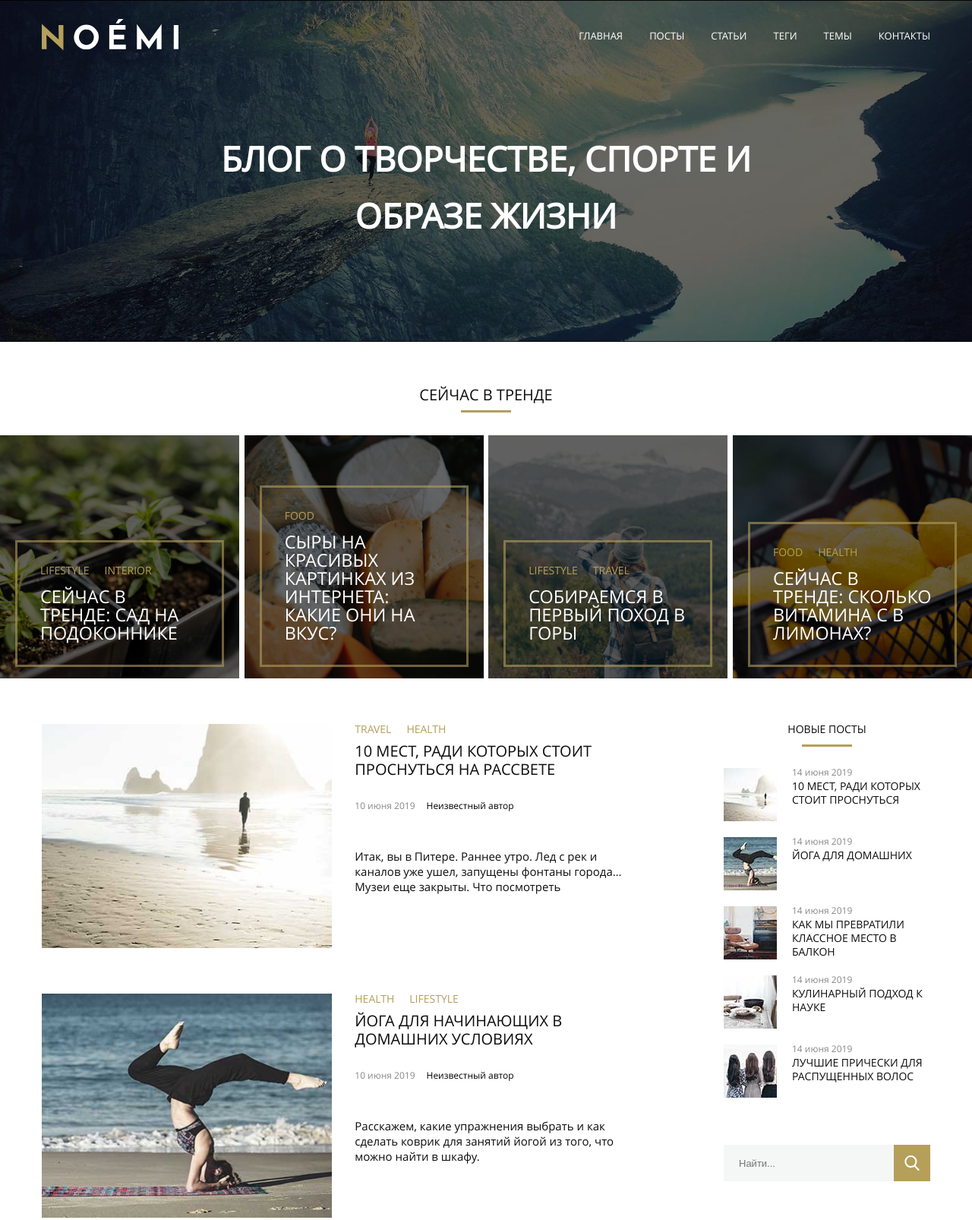
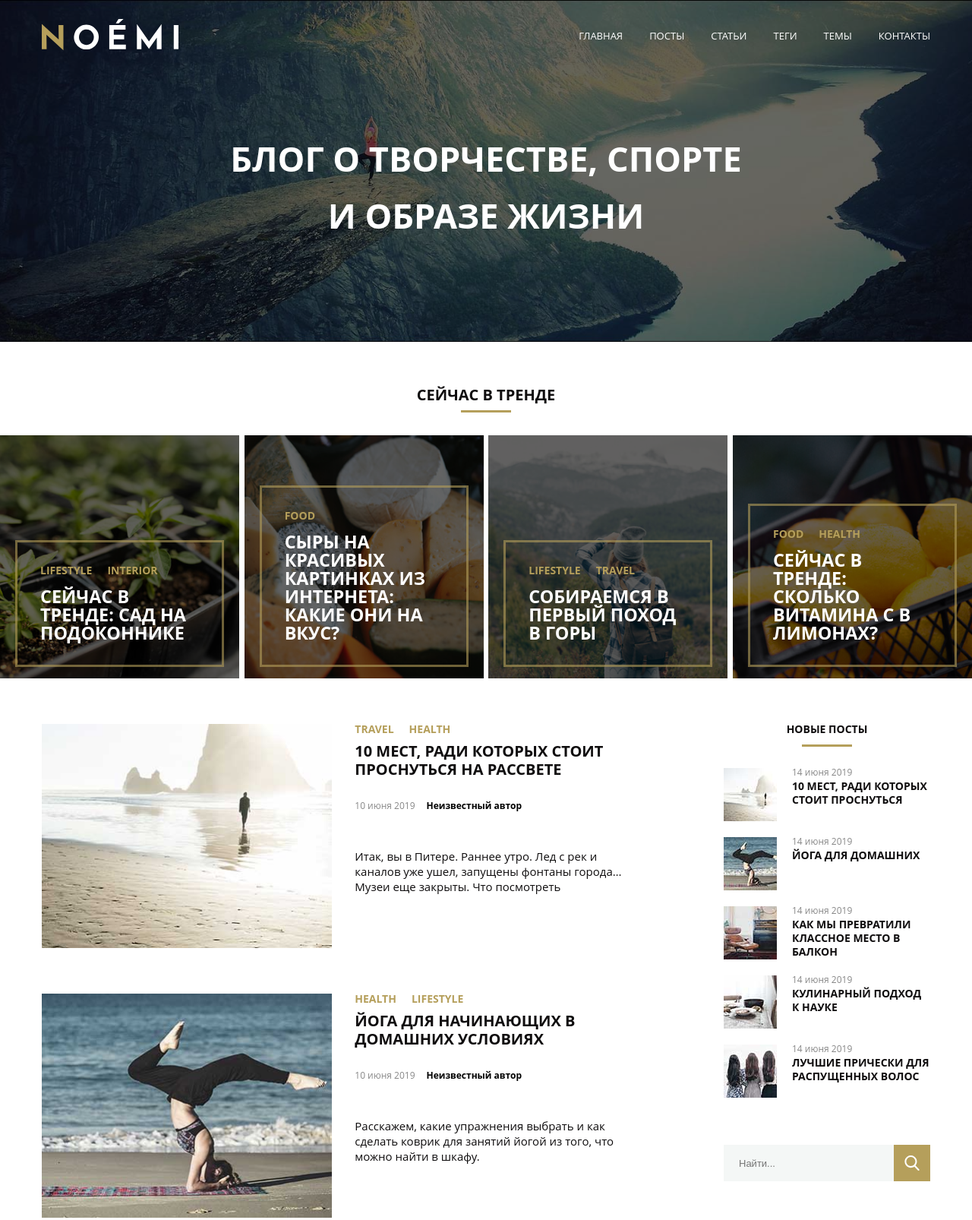
Before and after one commit to partizanka/diploma_khmara_2, a plain HTML site: page index.html in a window 1280 px wide. Shown: the top 1606 px of the page at 76% size. Drawn offline with Linux system fonts and the light colour scheme.

Commit message:
change page

```diff
--- a/css/style.css
+++ b/css/style.css
@@ -25,7 +25,8 @@
 
 body {
     margin: 0;
-    font-family: "Open Sans Regular", sans-serif;
+    font-family: "Open Sans", sans-serif;
+    font-weight: 400;
     line-height: 1;
     color: #0f0d0e;
 }
@@ -165,8 +166,8 @@ a:hover {
 
 .content-title {
     margin: 0 0 30px;
-    font-family: "Open Sans Bold", sans-serif;
     font-size: 20px;
+    font-weight: 700;
     text-align: center;
     text-transform: uppercase;
 }
@@ -248,7 +249,7 @@ a:hover {
 
 .trend-anchor-link {
     display: block;
-    font-family: "Open Sans Bold", sans-serif;
+    font-weight: 700;
     font-size: 14px;
     text-decoration: none;
     text-transform: uppercase;
@@ -261,7 +262,7 @@ a:hover {
 
 .trend-title-link {
     display: block;
-    font-family: "Open Sans Bold", sans-serif;
+    font-weight: 700;
     font-size: 20px;
     line-height: 24px;
     text-transform: uppercase;
@@ -319,7 +320,7 @@ a:hover {
 
 .post-anchor-link {
     display: block;
-    font-family: "Open Sans Bold", sans-serif;
+    font-weight: 700;
     font-size: 14px;
     text-decoration: none;
     text-transform: uppercase;
@@ -343,7 +344,7 @@ a:hover {
 }
 
 .post-title {
-    font-family: "Open Sans Bold", sans-serif;
+    font-weight: 700;
     font-size: 20px;
     line-height: 24px;
 }
@@ -359,7 +360,7 @@ a:hover {
 }
 
 .post-info-author {
-    font-family: "Open Sans Bold", sans-serif;
+    font-weight: 700;
     margin: 0 0 0 15px;
     font-size: 12px;
     color: #000;
@@ -384,7 +385,7 @@ a:hover {
 
 .sidebar-title {
     margin: 0 0 28px;
-    font-family: "Open Sans Bold", sans-serif;
+    font-weight: 700;
     font-size: 14px;
     text-align: center;
     text-transform: uppercase;
@@ -446,7 +447,7 @@ a:hover {
 }
 
 .new-post-title {
-    font-family: "Open Sans Bold", sans-serif;
+    font-weight: 700;
     font-size: 14px;
     line-height: 18px;
 }
@@ -563,7 +564,7 @@ a:hover {
 
 .topic-link {
     display: inline-block;
-    font-family: "Open Sans Bold", sans-serif;
+    font-weight: 700;
     font-size: 14px;
     color: #000;
 }
@@ -574,7 +575,7 @@ a:hover {
 
 .topic-number {
     vertical-align: super;
-    font-family: "Open Sans Bold", sans-serif;
+    font-weight: 700;
     font-size: 12px;
     color: #b59f5b;
 }
@@ -608,7 +609,7 @@ a:hover {
 
 .product-title {
     margin: 0 0 8px;
-    font-family: "Open Sans Bold", sans-serif;
+    font-weight: 700;
     font-size: 20px;
     text-transform: uppercase;
 }
@@ -633,7 +634,7 @@ a:hover {
 .product-link {
     padding: 18px 30px;
     text-transform: uppercase;
-    font-family: "Open Sans Bold", sans-serif;
+    font-weight: 700;
     font-size: 14px;
     color: #fff;
     background-color: #b59f5b;
@@ -645,7 +646,7 @@ a:hover {
 }
 
 .product-prises {
-    font-family: "Open Sans Bold", sans-serif;
+    font-weight: 700;
     font-size: 20px;
     text-transform: uppercase;
 }
@@ -750,7 +751,7 @@ a:hover {
 
 .feedback-title {
     margin: 0 0 28px;
-    font-family: "Open Sans Bold", sans-serif;
+    font-weight: 700;
     font-size: 20px;
     text-align: center;
     text-transform: uppercase;
@@ -834,13 +835,14 @@ a:hover {
 
 .feedback-textarea::placeholder {
     font-family: "Open Sans", sans-serif;
+    font-weight: 400;
     font-size: 13px;
 }
 
 .feedback-button {
     padding: 15px;
     text-transform: uppercase;
-    font-family: "Open Sans Bold", sans-serif;
+    font-weight: 700;
     font-size: 14px;
     color: #fff;
     background-color: #b59f5b;
```
